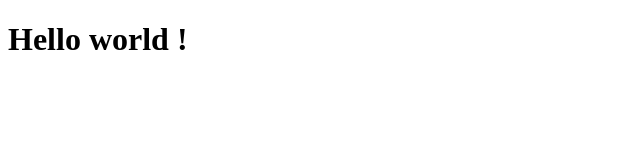
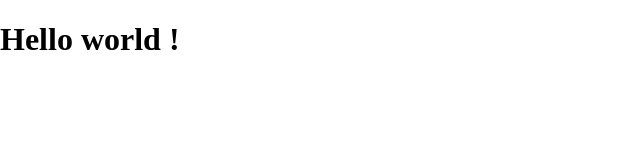
Before and after one commit to Allysonubius/usuario-frontend, an Angular app: page / in a window 1280 px wide. Shown: the top 160 px of the page, without its empty margins (0-640 px from the left). Built offline with nearby package versions, Linux system fonts and the light colour scheme.

Commit message:
Insert 100vh da tela

```diff
--- a/src/styles.css
+++ b/src/styles.css
@@ -1 +1,12 @@
 /* You can add global styles to this file, and also import other style files */
+body {
+  margin: 0;
+  padding: 0;
+  height: 100vh;
+  overflow: hidden;
+}
+
+html,
+body {
+  height: 100%;
+}
```
